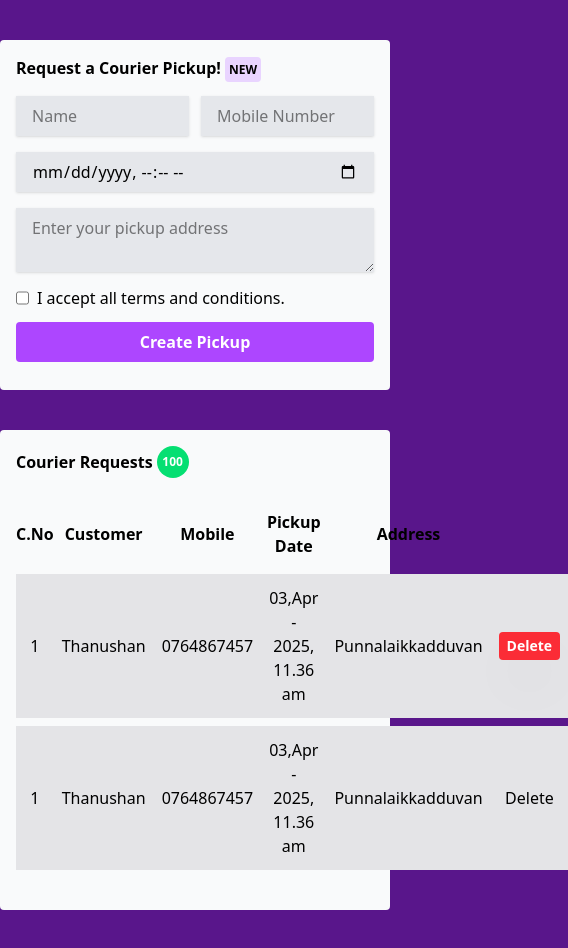
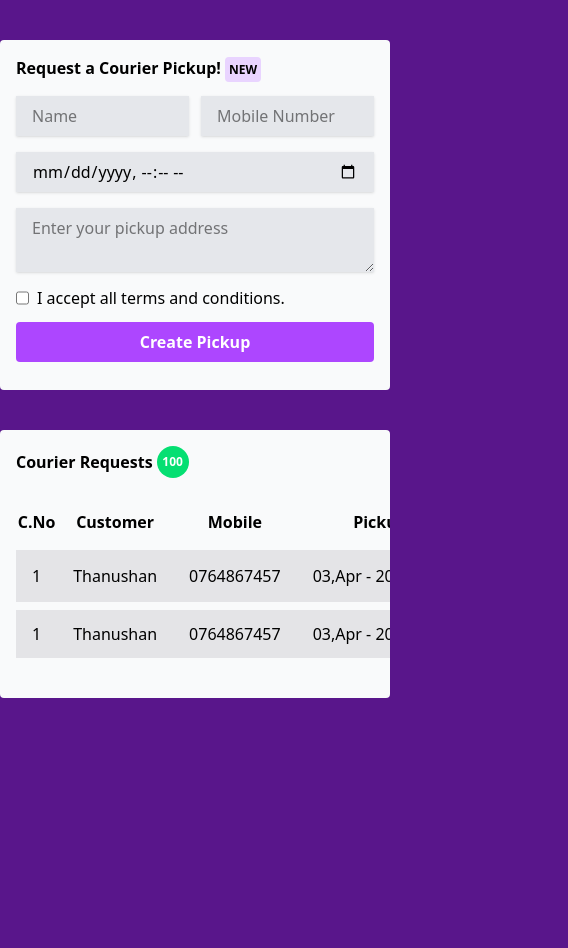
Before and after one commit to Thanushangit/todo-list-for-cyber-dude, a website: page index.html in a window 390 px wide. Shown: the whole page, 568 px wide, since content can reach past the window. After the commit the page ends 844 px from the top, so only its background shows below. Drawn offline with Linux system fonts and the light colour scheme.

Commit message:
responsive finished

```diff
--- a/index.html
+++ b/index.html
@@ -43,7 +43,7 @@
       </button>
     </div>
 
-    <div class="max-w-6xl rounded mx-auto p-4 bg-gray-50 my-10">
+    <div class="max-w-6xl rounded mx-auto p-4 bg-gray-50 my-10 overflow-x-scroll">
       <h1 class="font-semibold flex items-center gap-1">
         Courier Requests
         <span
@@ -62,12 +62,12 @@
           <th class="py-2">Address</th>
         </tr>
         <tr class="bg-zinc-200 rounded cursor-pointer hover:bg-zinc-300">
-          <td class="py-3 px-2">1</td>
-          <td class="py-3 px-2">Thanushan</td>
-          <td class="py-3 px-2">0764867457</td>
-          <td class="py-3 px-2">03,Apr - 2025, 11.36 am</td>
-          <td class="py-3 px-2">Punnalaikkadduvan</td>
-          <td class="py-3 px-2">
+          <td class="py-3 px-4">1</td>
+          <td class="py-3 px-4">Thanushan</td>
+          <td class="py-3 px-4">0764867457</td>
+          <td class="py-3 px-4 whitespace-nowrap">03,Apr - 2025, 11.36 am</td>
+          <td class="py-3 px-4">Punnalaikkadduvan</td>
+          <td class="py-3 px-4">
             <button
               class="bg-red-500 hover:bg-red-600 transition cursor-pointer py-1 px-2 font-semibold text-white shadow-2xl rounded text-sm"
             >
```
Also changed, not shown: output.css.
